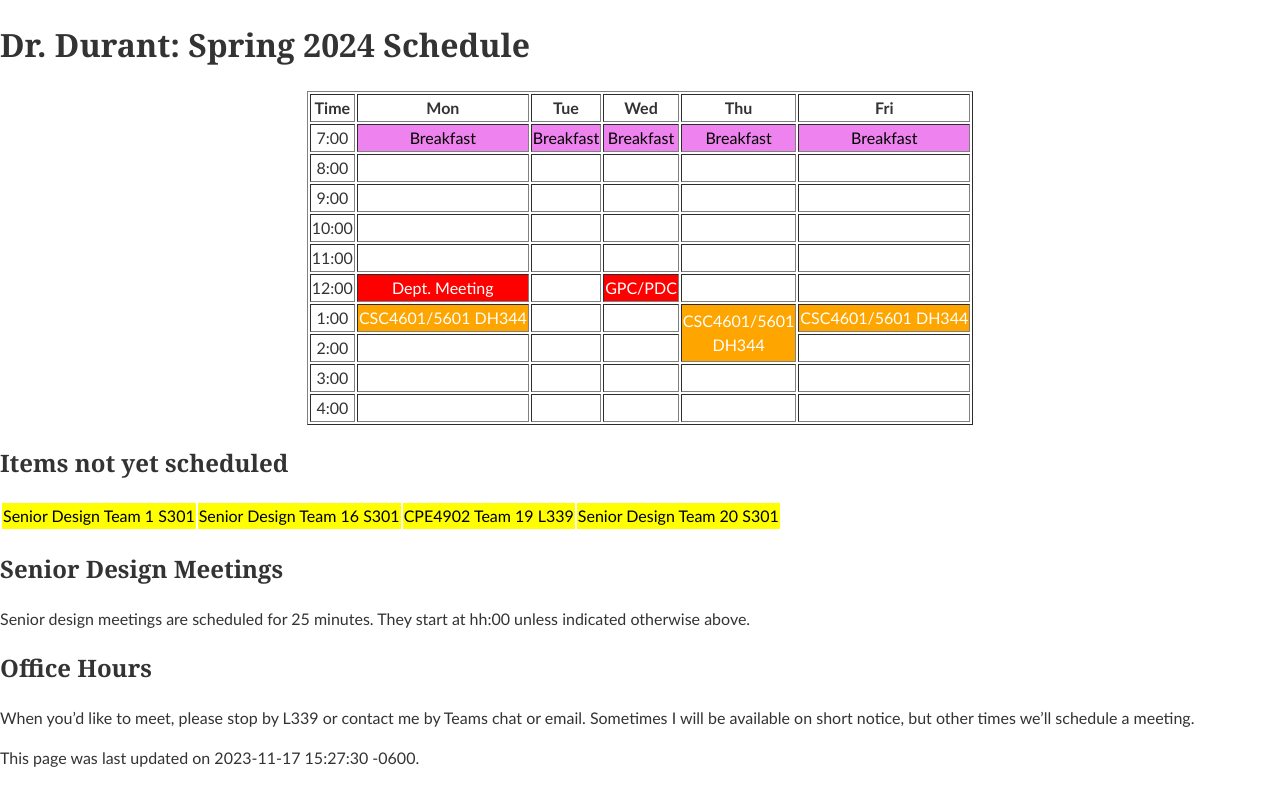
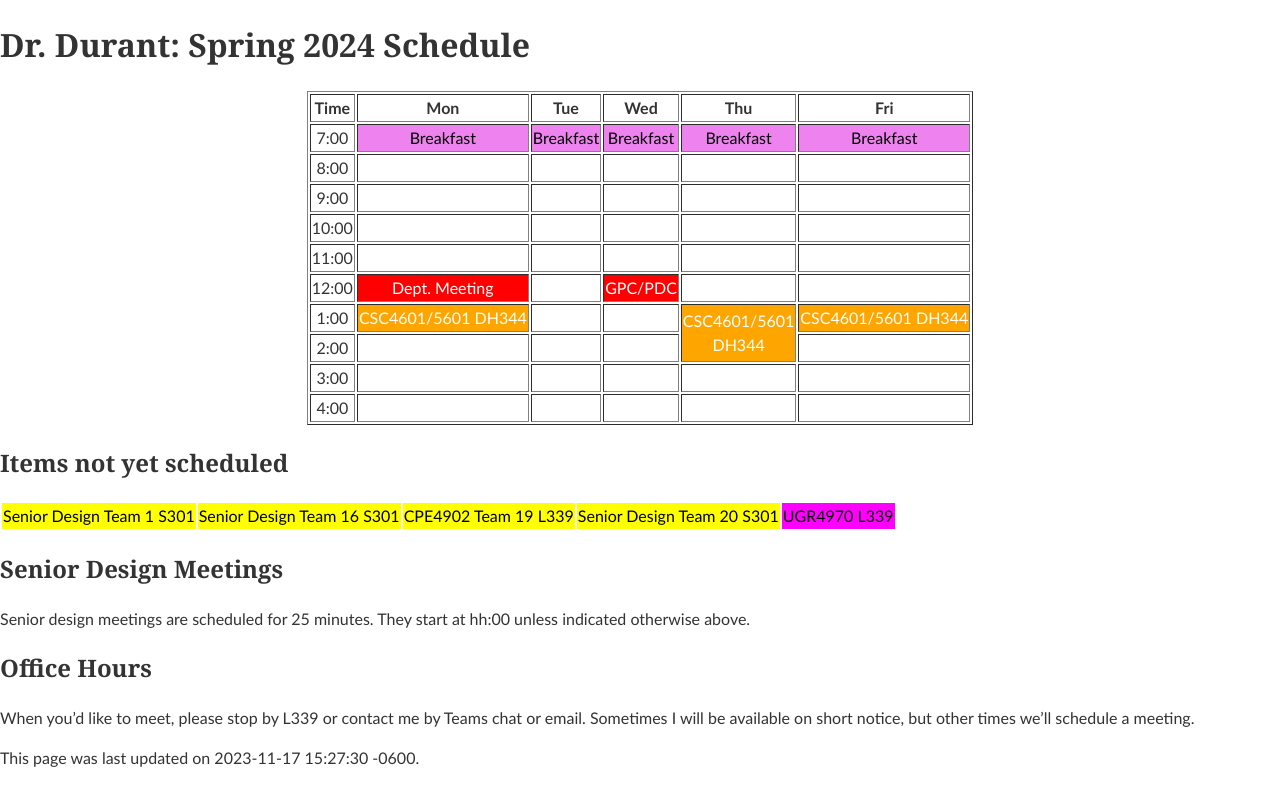
Before and after one commit to edurant/edurant.github.io, a Jekyll site: the page built from sched/s24.md, in a window 1280 px wide. Shown: the top 806 px of the page. Built offline with Jekyll 4.4.1, drawn with Linux system fonts in a browser that asks for light colours.

Commit message:
s24 schedule: UGR placeholder

```diff
--- a/sched/s24.md
+++ b/sched/s24.md
@@ -8,6 +8,7 @@ td         { text-align: center;                      }
 td.am      { background-color: red;     color: white; }
 td.cpe4902 { background-color: yellow;  color: black; text-align: left; }
 td.csc4601 { background-color: orange;  color: white; }
+td.ugr4970 { background-color: magenta; color: black; }
 td.lunch   { background-color: violet;  color: black; }
 </style>
 
@@ -33,6 +34,7 @@ td.lunch   { background-color: violet;  color: black; }
 <td class="cpe4902">Senior Design Team 16 S301</td>
 <td class="cpe4902">CPE4902 Team 19 L339</td>
 <td class="cpe4902">Senior Design Team 20 S301</td>
+<td class="ugr4970">UGR4970 L339</td>
 </tr></table>
 
 ## Senior Design Meetings
```
